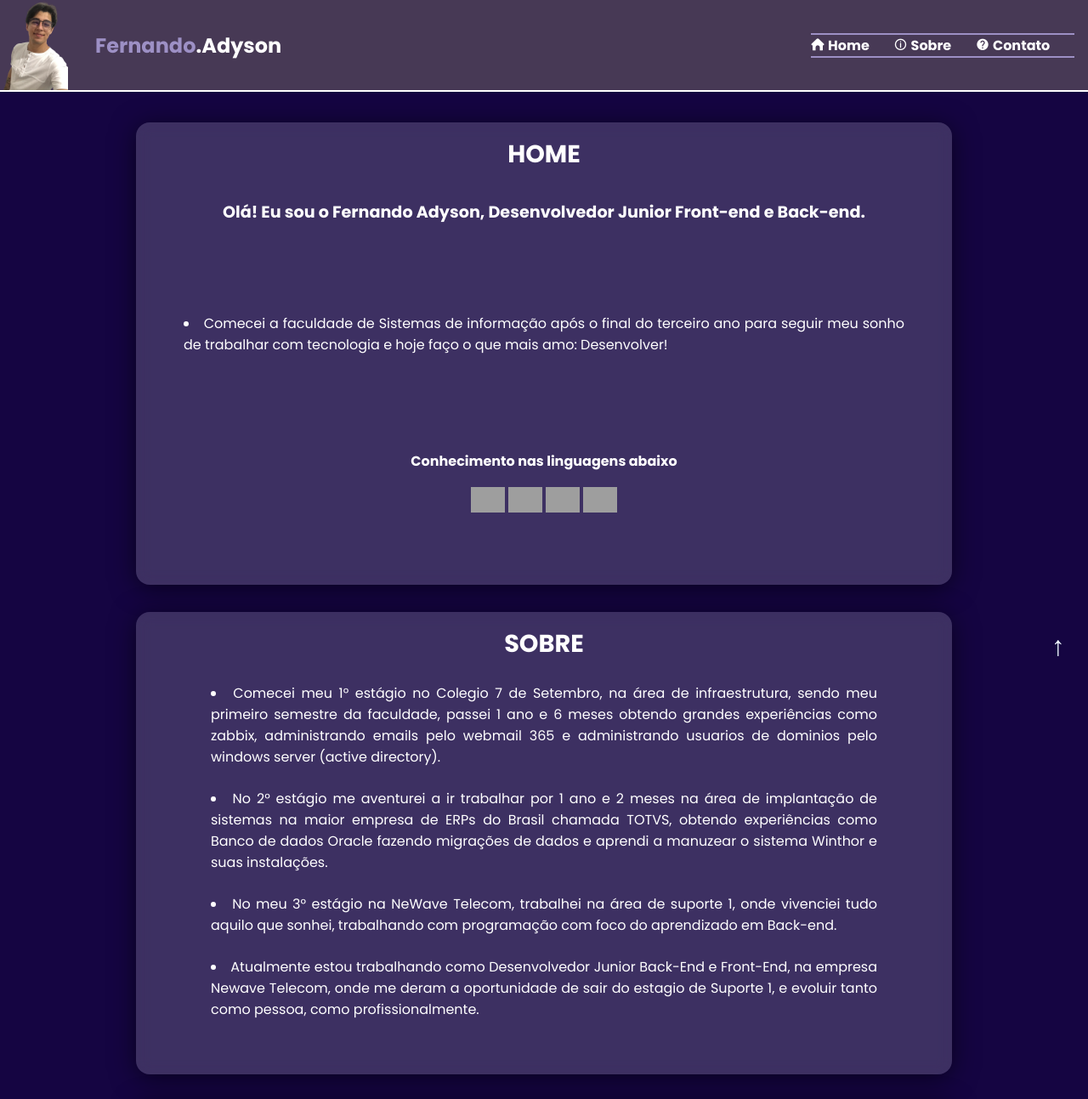
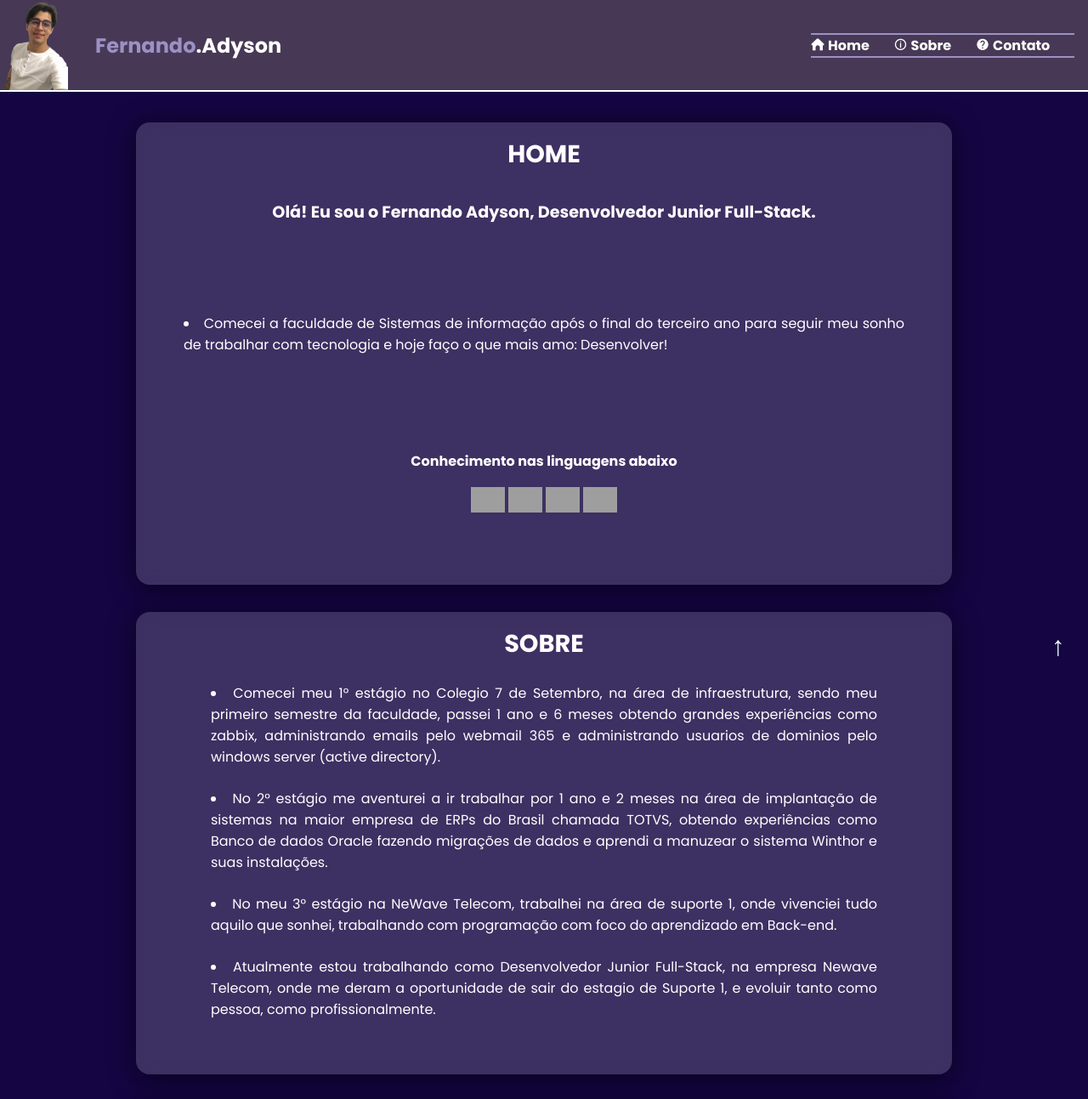
Before and after one commit to FernandoAdyson/Pagina-Sobre-Mim, a plain HTML site: page index.html in a window 1280 px wide. Shown: the top 1293 px of the page at 85% size. Drawn offline with Linux system fonts and the light colour scheme; grey boxes are pictures that could not be loaded; files whose address does not match are found by name.

Commit message:
Update index.html

```diff
--- a/index.html
+++ b/index.html
@@ -47,7 +47,7 @@
             <h1 class="section-title">HOME</h1>
             <h2 class="sub-title">
               Olá! Eu sou o Fernando Adyson, Desenvolvedor Junior
-              Front-end e Back-end.
+              Full-Stack.
             </h2>
             <li class="text li">
               Comecei a faculdade de Sistemas de informação após o final do
@@ -122,7 +122,7 @@
                 em Back-end.
               </li>
               <li class="li">
-                Atualmente estou trabalhando como Desenvolvedor Junior Back-End e Front-End,
+                Atualmente estou trabalhando como Desenvolvedor Junior Full-Stack,
                 na empresa Newave Telecom, onde me deram a oportunidade de sair do estagio de Suporte 1,
                 e evoluir tanto como pessoa, como profissionalmente.
               </li>
```
